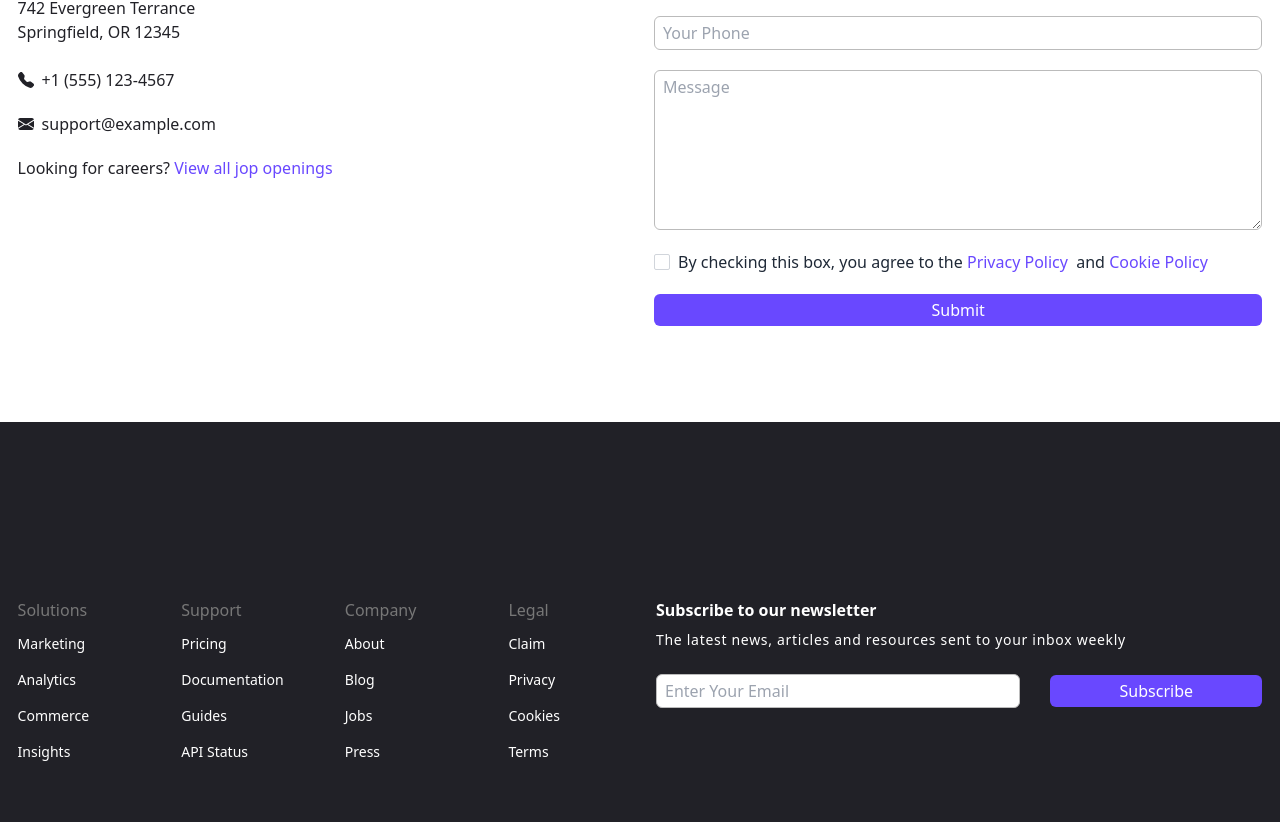
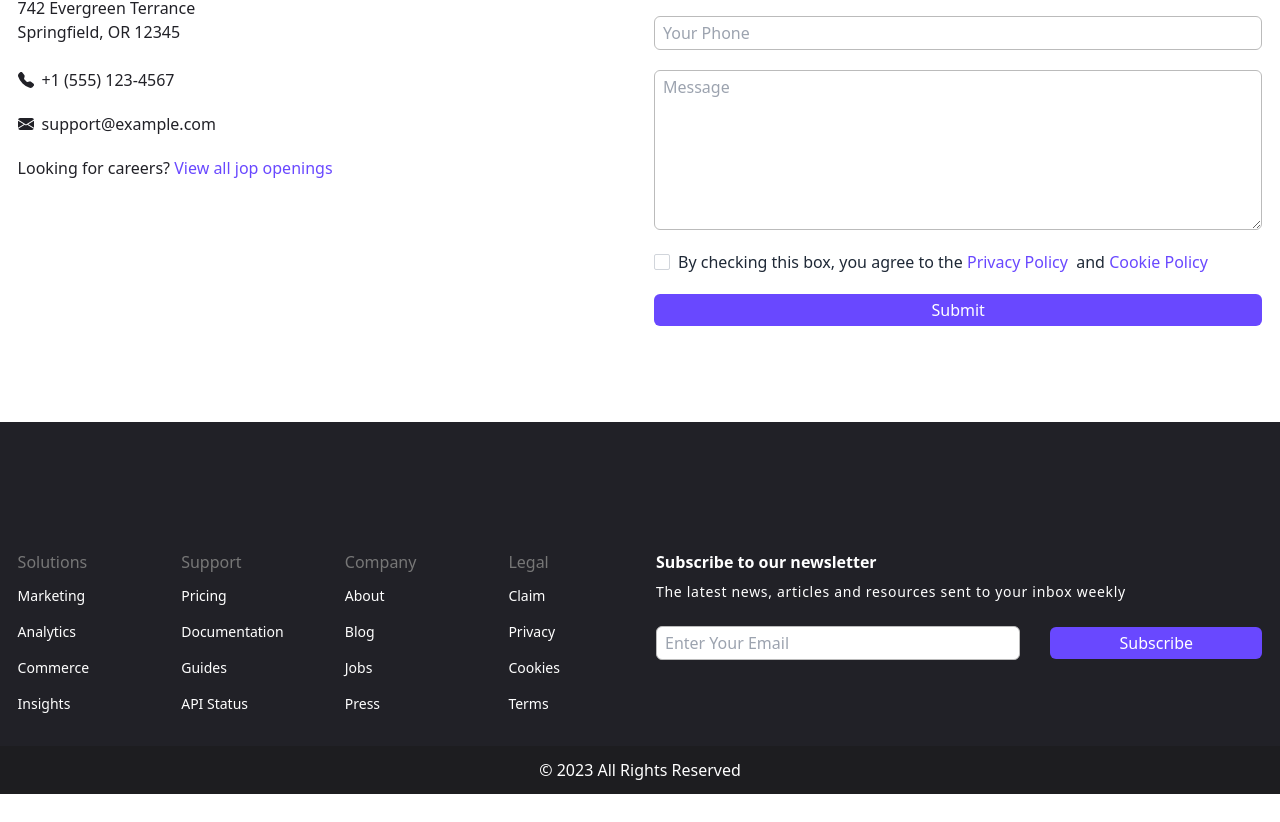
Before and after one commit to krypton225/data-enrich, a React (Create React App) app: page / in a window 1280 px wide. Shown: the part 2315-3137 px from the top of the page. After the commit the page ends 3109 px from the top, so only its background shows below. Built offline with nearby package versions, Linux system fonts and the light colour scheme; what tw-elements would draw is missing.

Commit message:
EDIT @ LeftContact & ADD Copyright component

```diff
--- /dev/null
+++ b/src/components/Copyright.jsx
@@ -0,0 +1,5 @@
+const Copyright = () => (
+    <p className="py-3 mt-5 text-center text-white capitalize bg-[#1d1d20]">&copy; 2023 all rights reserved</p>
+);
+
+export default Copyright;
--- a/src/components/Footer.jsx
+++ b/src/components/Footer.jsx
@@ -1,4 +1,4 @@
-import { FooterLinks, FooterRightSection } from "./index";
+import { Copyright, FooterLinks, FooterRightSection } from "./index";
 
 import FirstFooterLinks from "../data/first-footer-links";
 import SecondFooterLinks from "../data/second-footer-links";
@@ -37,6 +37,8 @@ const Footer = () => {
 
                 <FooterRightSection />
             </div>
+
+            <Copyright />
         </footer>
     )
 }
--- a/src/components/home/LeftContact.jsx
+++ b/src/components/home/LeftContact.jsx
@@ -16,7 +16,7 @@ const LeftContact = () => {
             <div className="w-full lg:w-[35%] mt-6">
                 {
                     LeftContactInfo.map(({ id, icon, infoText }) => (<div key={id} className="w-full flex items-center mb-5">
-                        {icon}
+                        <span>{icon}</span>
                         <p className="ml-2">{infoText}</p>
                     </div>
                     ))
--- a/src/components/home/index.js
+++ b/src/components/home/index.js
@@ -3,6 +3,8 @@ export { default as LandingCompanies } from "./LandingCompanies";
 export { default as FormLanding } from "./FormLanding";
 
 export { default as FormText } from "./FormText";
+
+export { default as FormContact } from "./FormContact";
 
 export { default as SignInSocial } from "./SignInSocial";
 
--- a/src/components/index.js
+++ b/src/components/index.js
@@ -11,3 +11,5 @@ export { default as Footer } from "./Footer";
 export { default as FooterLinks } from "./FooterLinks";
 
 export { default as FooterRightSection } from "./FooterRightSection";
+
+export { default as Copyright } from "./Copyright";
--- a/src/index.css
+++ b/src/index.css
@@ -44,7 +44,7 @@ section {
 }
 
 footer {
-  padding-block: 3rem;
+  padding-top: 0;
 }
 
 .divider {
--- a/src/routes/Home.jsx
+++ b/src/routes/Home.jsx
@@ -1,4 +1,5 @@
-import FormContact from "../components/home/FormContact";
+import { FormContact } from "../components/home/index";
+
 import {
     FormLanding,
     FormText,
```
